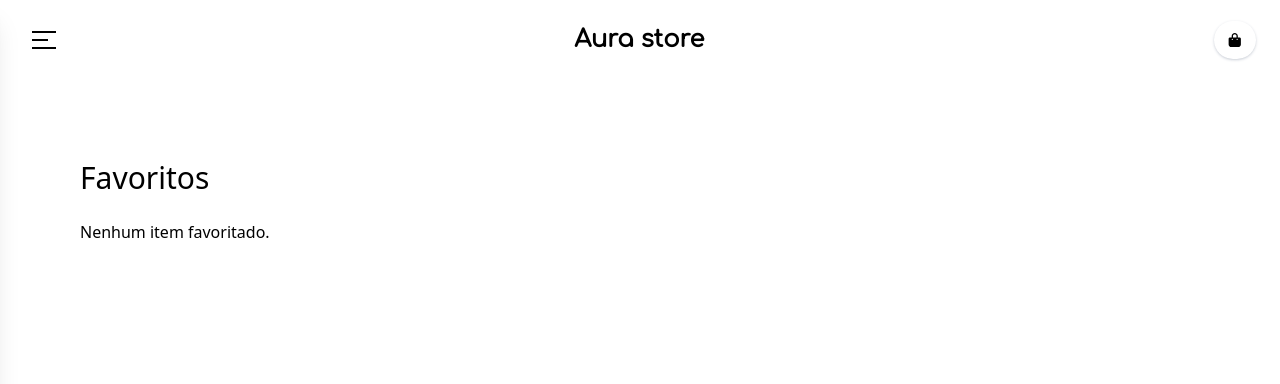
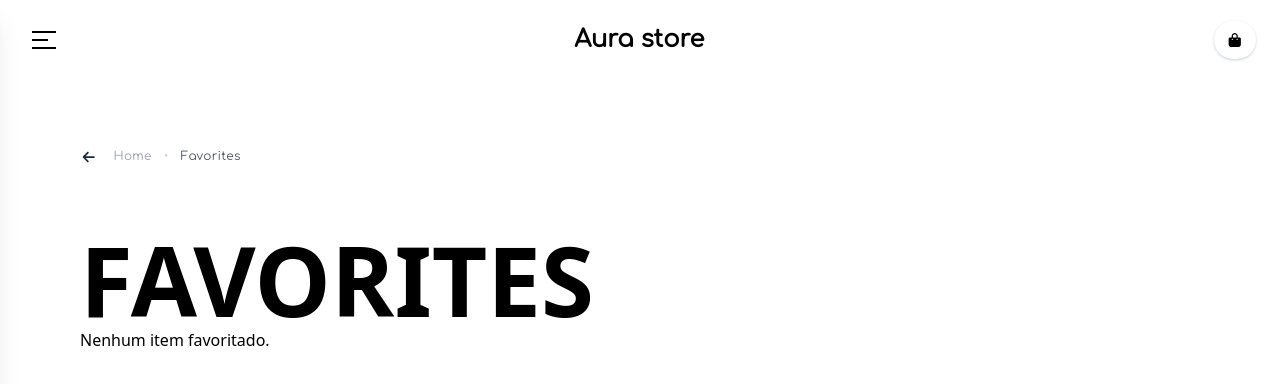
Before and after one commit to IgorBern02/website-design, a React (Vite) app in the folder frontend/: page /favorites in a window 1280 px wide. Shown: the top 384 px of the page. Built offline with nearby package versions, Linux system fonts and the light colour scheme.

Commit message:
feat: favorites rendered

```diff
--- a/frontend/src/App.tsx
+++ b/frontend/src/App.tsx
@@ -19,6 +19,7 @@ function App() {
         <Routes>
           <Route path="*" element={<div>404 Not Found</div>} />
           <Route path="/" element={<Home />} />
+          <Route path="/home" element={<Home />} />
           <Route path="/product/:id" element={<ProductPage />} />
           <Route path="/favorites" element={<FavoritePage />} />
         </Routes>
--- a/frontend/src/components/Header/Sidebar.tsx
+++ b/frontend/src/components/Header/Sidebar.tsx
@@ -4,6 +4,10 @@ import { Link } from "react-router-dom";
 
 export const Sidebar = ({ isOpen, onClose }: HeaderProps) => {
   const ArrayItems = [
+    {
+      name: "Home",
+      icon: "home",
+    },
     {
       name: "Favorites",
       icon: "bookmark",
--- a/frontend/src/lib/fontawesome.ts
+++ b/frontend/src/lib/fontawesome.ts
@@ -13,6 +13,7 @@ import { faCartShopping } from "@fortawesome/free-solid-svg-icons";
 import { faBookmark } from "@fortawesome/free-solid-svg-icons";
 import { faUser } from "@fortawesome/free-solid-svg-icons";
 import { faGear } from "@fortawesome/free-solid-svg-icons";
+import { faHome } from "@fortawesome/free-solid-svg-icons";
 
 // adiciona todos os ícones que o app usa na biblioteca
 library.add(
@@ -28,4 +29,5 @@ library.add(
   faBookmark,
   faUser,
   faGear,
+  faHome,
 );
--- a/frontend/src/pages/FavoritesPage.tsx
+++ b/frontend/src/pages/FavoritesPage.tsx
@@ -1,23 +1,54 @@
+import { FontAwesomeIcon } from "@fortawesome/react-fontawesome";
 import { useFavorites } from "../../src/context/FavoritesContext";
 
 export const FavoritePage = () => {
   const { favorites } = useFavorites();
 
   return (
+    <>
+      <section className="flex items-center gap-4 px-10 py-6 bg-white">
+        <button
+          onClick={() => window.history.back()}
+          className="hover:opacity-60 transition-opacity cursor-pointer"
+        >
+          <FontAwesomeIcon
+            icon="arrow-left"
+            className="text-gray-800 text-sm"
+          />
+        </button>
+
+        <nav className="flex items-center gap-2 font-comfortaa text-[12px] tracking-wide">
+          <span className="text-gray-400">Home</span>
+          <span className="text-gray-300 mx-1">•</span>
+          <span className="text-gray-600 font-medium">Favorites</span>
+        </nav>
+      </section>
       <div className="p-10">
-      <h1 className="text-3xl mb-6">Favoritos</h1>
+        <h2 className="text-[6rem] font-black leading-none uppercase">
+          Favorites
+        </h2>
 
         {favorites.length === 0 && <p>Nenhum item favoritado.</p>}
 
-      <div className="grid grid-cols-3 gap-6">
+        <div className="grid grid-cols-4 grid-rows-auto gap-6 p-2 ">
           {favorites.map((item) => (
-          <div key={item.id} className="border p-4 rounded-xl">
-            <img src={item.image} alt={item.title} />
+            <div
+              key={item.id}
+              className="bg-gray-100 w-full h-full gap-2  p-5 flex flex-col items-center justify-center overflow-hidden rounded-lg"
+            >
+              <img
+                src={item.image}
+                alt={item.title}
+                className="w-full h-80 object-cover "
+              />
+              <div className="flex flex-col items-center justify-center bottom-0  w-full">
                 <h2>{item.title}</h2>
                 <p>R$ {item.price}</p>
+              </div>
             </div>
           ))}
         </div>
       </div>
+    </>
   );
 };
```
Lines whose indentation alone changed are shown as unchanged.
